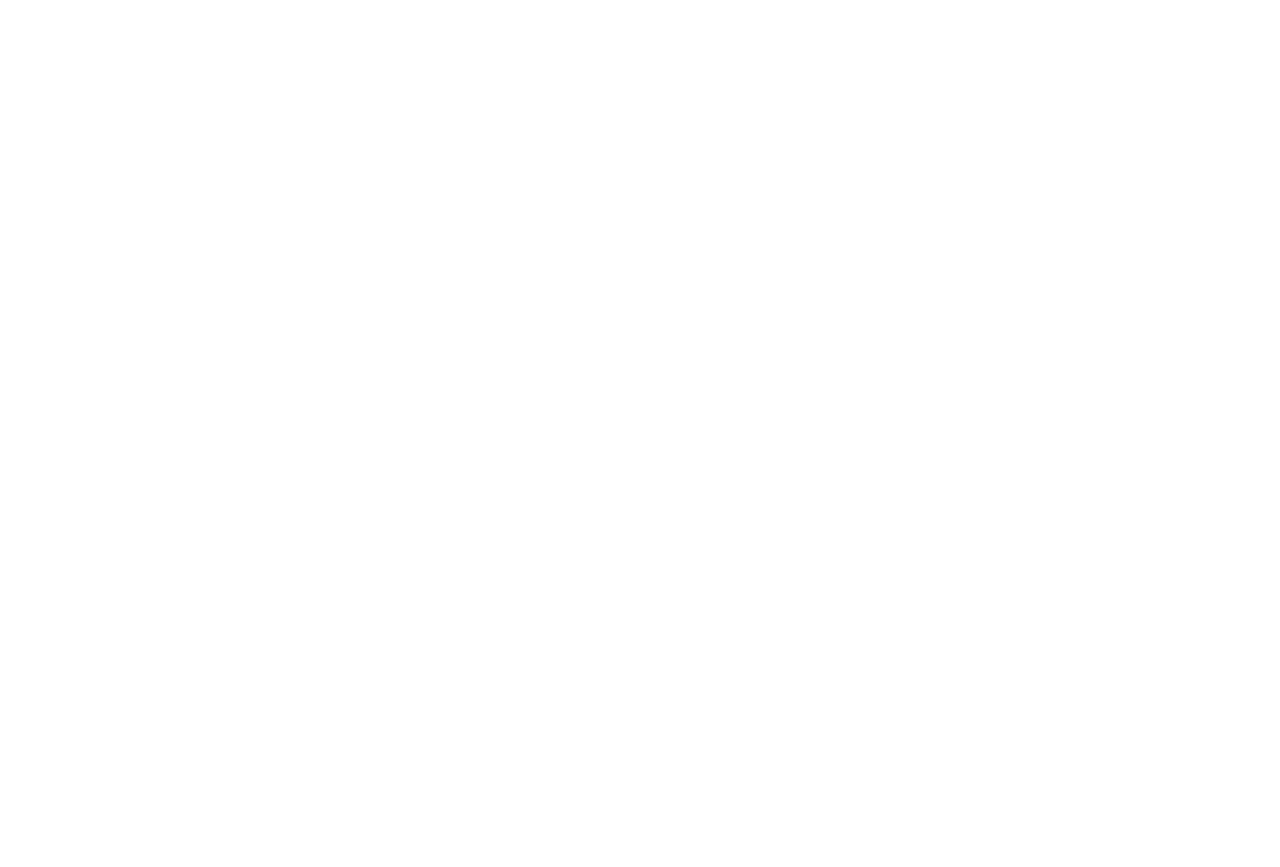
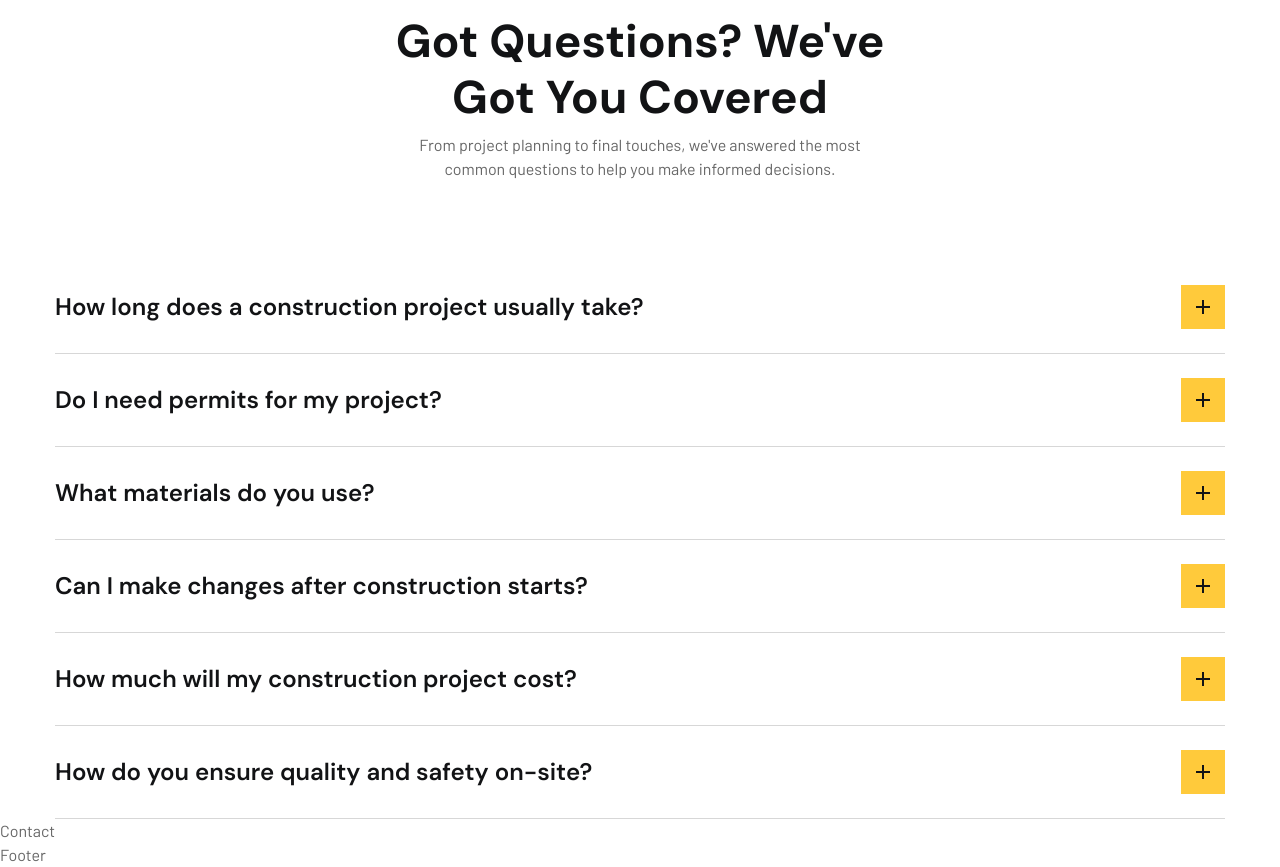
Before and after one commit to diegovilhalva/urbanbuild, a Next.js app: page / in a window 1280 px wide. Shown: the part 4120-4987 px from the top of the page. Before the commit the page ends 4037 px from the top, so only its background shows below. Built offline with nearby package versions, Linux system fonts and the light colour scheme.

Commit message:
faq section created

```diff
--- a/components/Faq.jsx
+++ b/components/Faq.jsx
@@ -1,8 +1,60 @@
+import FaqItem from "./FaqItem";
+import PreTitle from "./PreTitle";
 
 
 const Faq = () => {
+  const faqItemsData = [
+    {
+      title: "How long does a construction project usually take?",
+      descripton: "Project duration depends on scope, permits, and weather. A detailed timeline is provided after assessment.",
+    },
+    {
+      title: "Do I need permits for my project?",
+      descripton: "Most projects require permits. We handle the paperwork and guide you through local regulations.",
+    },
+    {
+      title: "What materials do you use?",
+      descripton: "We use high-quality, industry-standard materials with options for sustainable and custom solutions.",
+    },
+    {
+      title: "Can I make changes after construction starts?",
+      descripton: "Changes are possible but may affect timeline and budget. We assess modifications promptly.",
+    },
+    {
+      title: "How much will my construction project cost?",
+      descripton: "Costs vary by design complexity and materials. We provide detailed estimates before starting.",
+    },
+    {
+      title: "How do you ensure quality and safety on-site?",
+      descripton: "We implement strict safety protocols and conduct daily inspections with certified professionals.",
+    },
+  ];
+
+  const faqItemVariants = {
+    hidden: { opacity: 0, y: 30 },
+    visible: () => ({
+      opacity: 1,
+      y: 0,
+      transition: { delay: index * 0.1, duration: 0.3 }
+    })
+  }
   return (
-    <div>Faq</div>
+    <div className="pt-16 xl:pt-32">
+      <div className="container mx-auto">
+        <div className="text-center max-w-[540px] mx-auto xl:mb-20">
+          <PreTitle text="Faq" center />
+          <h2 className="h2 mb-2">got questions? We've Got You Covered</h2>
+          <p className="mb-11 max-w-[480px] mx-auto">From project planning to final touches, we've answered the most common questions to help you make informed decisions.</p>
+        </div>
+        <ul className="w-full flex flex-col">
+            {faqItemsData.map((item,index) => (
+               <li key={index}>
+                <FaqItem title={item.title} description={item.descripton} />
+               </li>
+            ))}
+        </ul>
+      </div>
+    </div>
   )
 }
 
--- /dev/null
+++ b/components/FaqItem.jsx
@@ -0,0 +1,31 @@
+import { cn } from "@/lib/utils"
+import { useState } from "react"
+import { RiSubtractFill, RiAddFill, RiAddBoxFill } from "react-icons/ri"
+const FaqItem = ({ title, description }) => {
+    const [isOpen, setIsOpen] = useState(false)
+    return (
+        <div className="w-full border-b ">
+            <div className="flex items-center justify-between py-6">
+                <h4 className="h4 max-w-[300px] sm:max-w-md md:max-w-max">{title}</h4>
+                <button className="w-[44px] h-[44px] bg-accent flex items-center justify-center cursor-pointer" onClick={() => setIsOpen(!isOpen)}>
+                    {isOpen ? (
+                        <RiSubtractFill className={`text-primary text-2xl transition-opacity duration-700 ${isOpen ? "opacity-100" : "opacity-0"}`} />
+                    ) : (
+                        <RiAddFill className={`text-primary text-2xl transition-opacity duration-700 ${isOpen ? "opacity-0" : "opacity-100"}`} />
+                    )}
+                </button>
+            </div>
+            <div className={cn(
+                "transition-all overflow-hidden opacity-100",
+                {
+                    "max-h-[200px]  duration-500 ease-in-out": isOpen,
+                    "max-h-0  duration-300 ease-in-out": !isOpen
+                }
+            )}>
+                <p className="pb-8 flex items-center max-w-[860px]">{description}</p>
+            </div>
+        </div>
+    )
+}
+
+export default FaqItem
--- a/components/Testimonials.jsx
+++ b/components/Testimonials.jsx
@@ -9,7 +9,7 @@ const Testimonials = () => {
     <section className="pt-16 xl:pt-32 ">
       <div className="container mx-auto">
         <div className="flex flex-col xl:flex-row relative">
-          <div className="flex-1 max-w-[484px] xl:pt-[54px] xl:mb-0 mb-5">
+          <div className="flex-1 max-w-[484px] xl:pt-[54px] xl:mb-0 mb-12">
             <PreTitle text="Testimonals" />
             <h2 className="h2 mb-6">Build on Trust, Proven by Results</h2>
             <p className="mb-10 max-w-[420px]">from homes to commecial spaces, our clients share their experiences of work with us.See how we've help them bring their dreams to live with expert craftsmanship.</p>
```
Also changed, not shown: variants.js (renamed from public/assets/variants.js).
